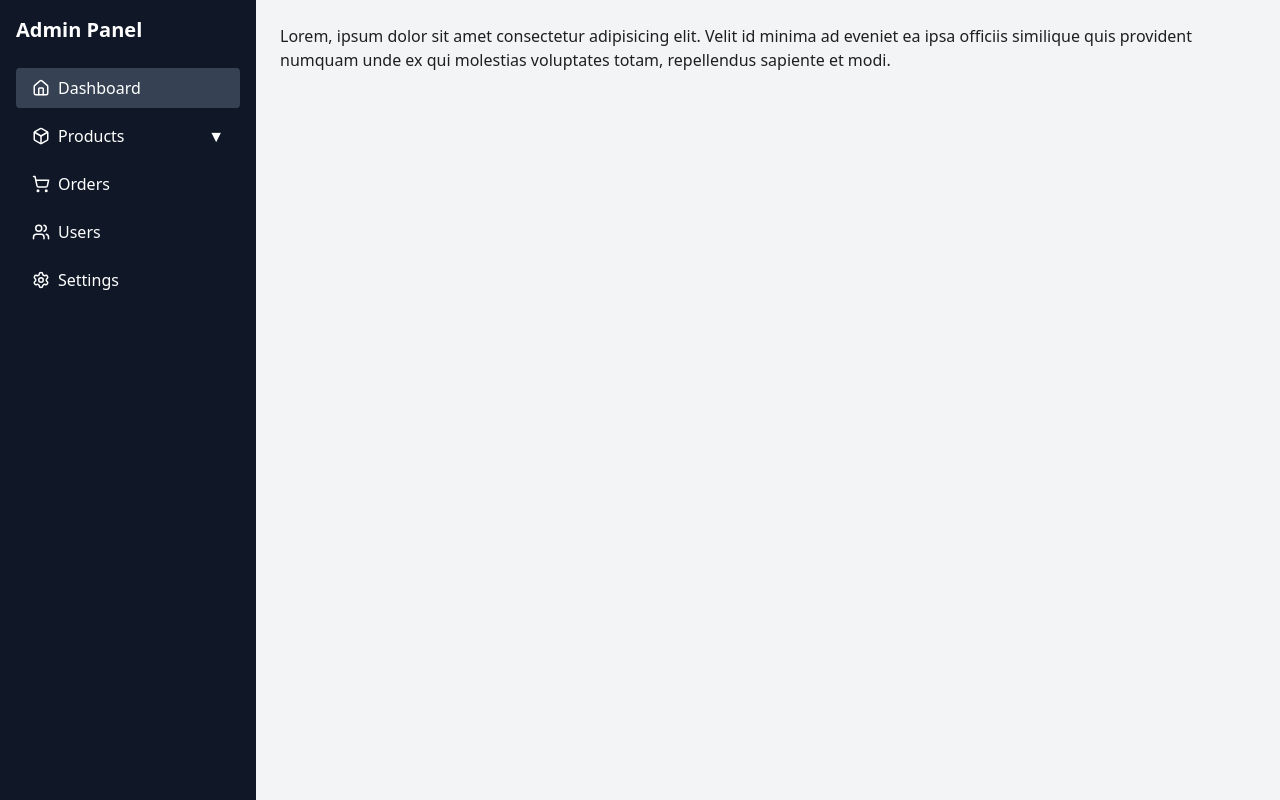
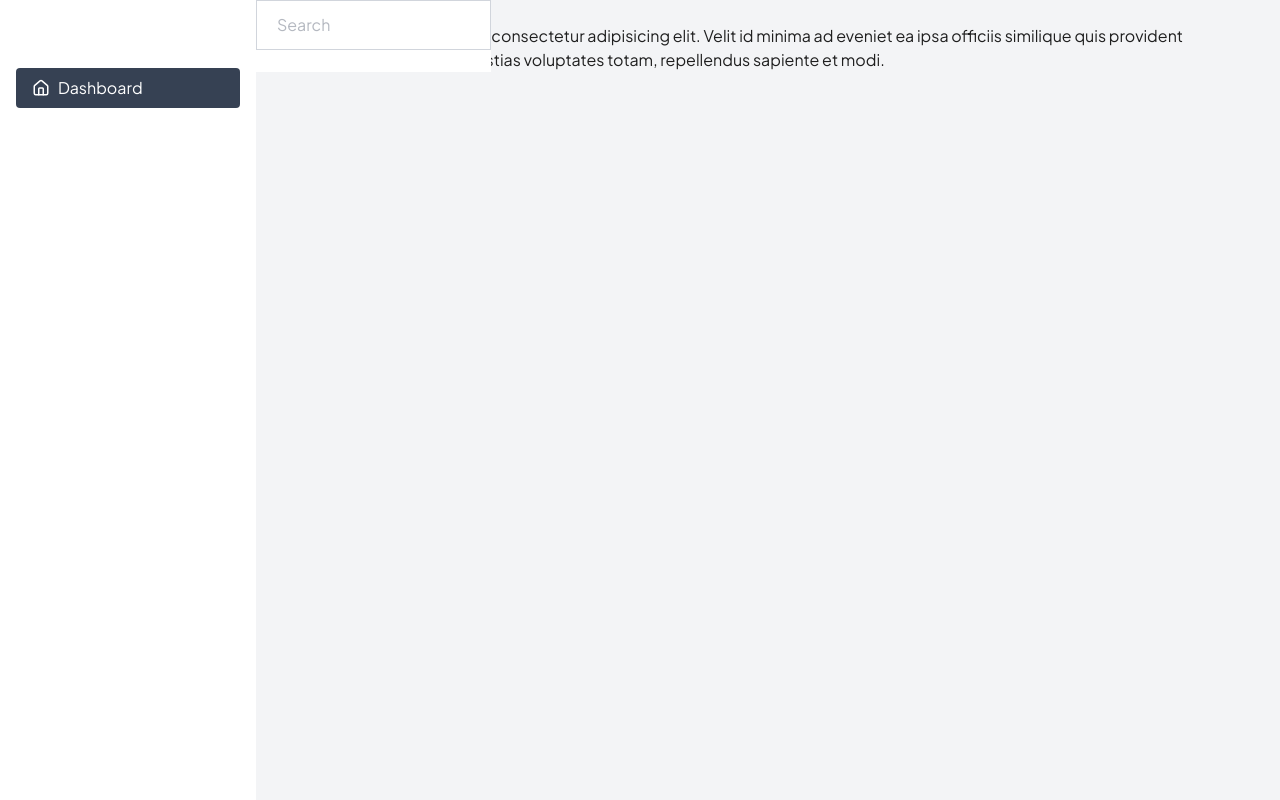
Before and after one commit to humnaliaquat/desk-setup-store, a Next.js app in the folder frontend/: page /admin in a window 1280 px wide. Built offline with nearby package versions, Linux system fonts and the light colour scheme.

Commit message:
made few changes and started working on admin side UI

```diff
--- a/frontend/app/admin/layout.tsx
+++ b/frontend/app/admin/layout.tsx
@@ -1,18 +1,32 @@
-// /app/admin/layout.tsx
+// app/admin/layout.tsx
 import "@/app/globals.css";
+import { Plus_Jakarta_Sans } from "next/font/google";
 import Sidebar from "@/app/componenets/admin/layout/Sidebar";
+import Navbar from "@/app/componenets/admin/layout/Navbar";
+
+const jakarta = Plus_Jakarta_Sans({
+  subsets: ["latin"],
+  weight: ["400", "500", "600", "700"],
+});
 
 export default function AdminLayout({
   children,
 }: {
   children: React.ReactNode;
 }) {
-  // or spinner
+  return (
+    <div className={`flex min-h-screen bg-gray-100 ${jakarta.className}`}>
+      {/* SIDEBAR */}
+      <Sidebar />
 
-  return (
-    <div className="flex min-h-screen bg-gray-100">
-      <Sidebar />
-      <main className="flex-1 p-6">{children}</main>
+      {/* MAIN SECTION */}
+      <div className="flex flex-col flex-1">
+        {/* NAVBAR */}
+        <Navbar />
+
+        {/* PAGE CONTENT */}
+        <main className="flex-1 p-6 overflow-y-auto">{children}</main>
+      </div>
     </div>
   );
 }
--- /dev/null
+++ b/frontend/app/componenets/admin/layout/Navbar.tsx
@@ -0,0 +1,21 @@
+import React from "react";
+
+export default function Navbar() {
+  return (
+    <div className="fixed top-0 bg-white h-18">
+      <div className="flex justify-between items-center">
+        {/* left side */}
+        <div className="w-full">
+          <input
+            type="search"
+            name="search"
+            placeholder="Search"
+            className="border border-gray-300 px-5 py-3 text-gray-500"
+          />
+        </div>
+        {/* right side */}
+        <div></div>
+      </div>
+    </div>
+  );
+}
--- a/frontend/app/componenets/admin/layout/Sidebar.tsx
+++ b/frontend/app/componenets/admin/layout/Sidebar.tsx
@@ -10,7 +10,7 @@ export default function Sidebar() {
   const [openProducts, setOpenProducts] = useState(false);
 
   return (
-    <aside className="w-64 bg-gray-900 text-white min-h-screen p-4 flex flex-col">
+    <aside className="w-64 bg-white text-white min-h-screen p-4 flex flex-col">
       <h2 className="text-xl font-bold mb-6">Admin Panel</h2>
 
       {/* Dashboard */}
--- a/frontend/app/layout.tsx
+++ b/frontend/app/layout.tsx
@@ -1,19 +1,14 @@
-// /app/admin/layout.tsx
-import "@/app/globals.css";
-export default function AdminLayout({
+// app/layout.tsx
+import "./globals.css";
+
+export default function RootLayout({
   children,
 }: {
   children: React.ReactNode;
 }) {
-  // or spinner
-
   return (
     <html lang="en">
-      <body>
-        <div className="flex min-h-screen">
-          <main className="">{children}</main>
-        </div>
-      </body>
+      <body>{children}</body>
     </html>
   );
 }
--- a/frontend/app/user/layout.tsx
+++ b/frontend/app/user/layout.tsx
@@ -1,8 +1,8 @@
 // app/user/layout.tsx
 import "@/app/globals.css";
 import { Plus_Jakarta_Sans } from "next/font/google";
-import Navbar from "@/app/componenets/layout/Navbar";
-import Footer from "@/app/componenets/layout/Footer";
+import Navbar from "@/app/componenets/userLayout/Navbar";
+import Footer from "@/app/componenets/userLayout/Footer";
 
 const jakarta = Plus_Jakarta_Sans({
   subsets: ["latin"],
@@ -15,8 +15,8 @@ export default function UserLayout({
   children: React.ReactNode;
 }) {
   return (
-    <html lang="en" className={jakarta.className}>
-      <body>
+    <div className={jakarta.className}>
+      <div>
         {/* Optional top banner */}
         <div className="flex justify-center text-white font-medium py-2.5 items-center bg-orange-400 text-xs">
           <h1 className="text-sm">
@@ -33,7 +33,7 @@ export default function UserLayout({
 
         {/* Footer */}
         <Footer />
-      </body>
-    </html>
+      </div>
+    </div>
   );
 }
```
Also changed, not shown: frontend/app/componenets/userLayout/Footer.tsx (renamed from frontend/app/componenets/layout/Footer.tsx), frontend/app/componenets/userLayout/Navbar.tsx (renamed from frontend/app/componenets/layout/Navbar.tsx).
